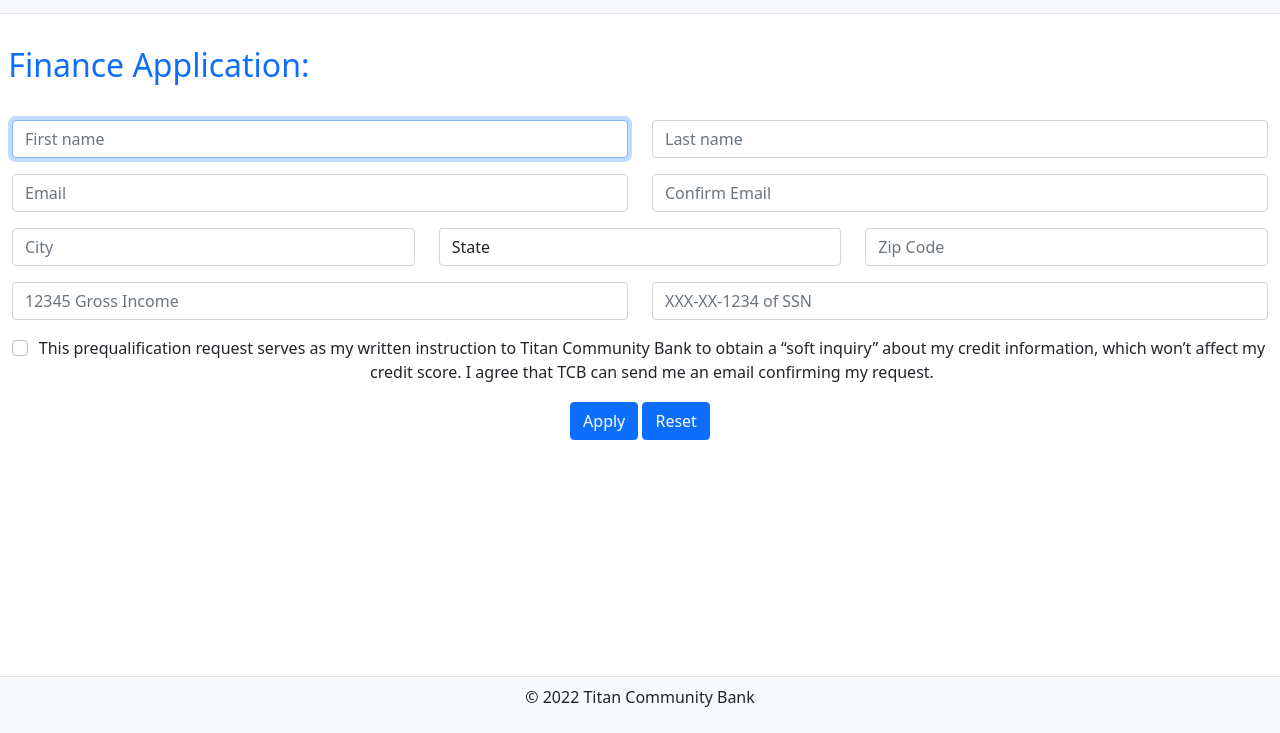
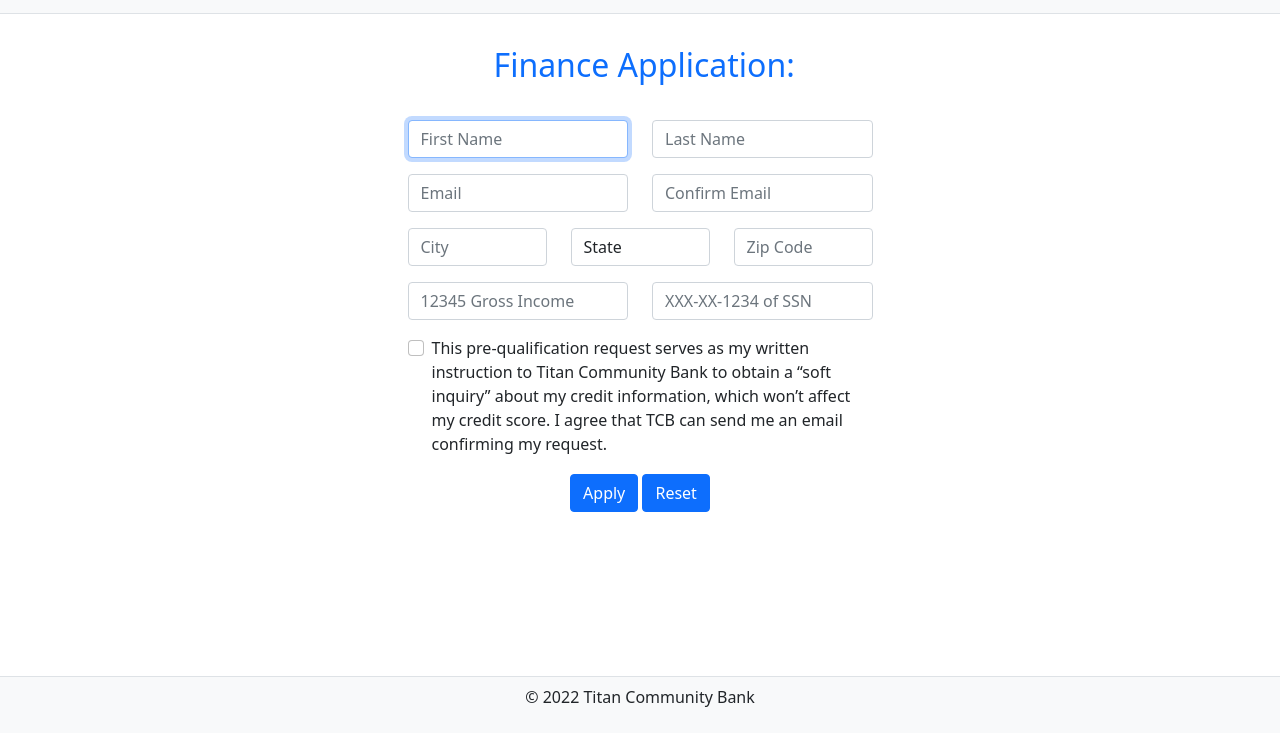
Before and after one commit to constant-curiosity/bank, a website: page client/views/finance.html in a window 1280 px wide. Shown: the part 67-800 px from the top of the page. Drawn offline with nearby package versions, Linux system fonts and the light colour scheme.

Commit message:
Bank_Project

```diff
--- a/client/views/finance.html
+++ b/client/views/finance.html
@@ -1,14 +1,12 @@
-
-
 <!DOCTYPE html>
 <html lang="en">
 	<head>
-      <meta charset="UTF-8">
-      <meta http-equiv="X-UA-Compatible" content="IE=edge">
-      <meta name="viewport" content="width=device-width, initial-scale=1.0">
-      <link href="https://cdn.jsdelivr.net/npm/bootstrap@5.0.2/dist/css/bootstrap.min.css" rel="stylesheet" integrity="sha384-EVSTQN3/azprG1Anm3QDgpJLIm9Nao0Yz1ztcQTwFspd3yD65VohhpuuCOmLASjC" crossorigin="anonymous">
-      <link rel="stylesheet" href="https://cdnjs.cloudflare.com/ajax/libs/font-awesome/4.7.0/css/font-awesome.min.css">
-      <link rel="stylesheet" href="../public/styles.css">
+		<meta charset="UTF-8" />
+		<meta http-equiv="X-UA-Compatible" content="IE=edge" />
+		<meta name="viewport" content="width=device-width, initial-scale=1.0" />
+		<link href="https://cdn.jsdelivr.net/npm/bootstrap@5.0.2/dist/css/bootstrap.min.css" rel="stylesheet" integrity="sha384-EVSTQN3/azprG1Anm3QDgpJLIm9Nao0Yz1ztcQTwFspd3yD65VohhpuuCOmLASjC" crossorigin="anonymous" />
+		<link rel="stylesheet" href="https://cdnjs.cloudflare.com/ajax/libs/font-awesome/4.7.0/css/font-awesome.min.css" />
+		<link rel="stylesheet" href="../public/styles.css" />
 		<title>Financing</title>
 	</head>
 	<body>
@@ -33,13 +31,13 @@
 				<a id="title" href="index.html" class="fs-5">Titan Community Bank</a>
 				<div id="dropDownNav">
 					<a href="index.html" class="nav-link" aria-current="page">Home</a>
-               <hr>
+					<hr />
 					<a href="login.html" class="nav-link">Login</a>
-               <hr>
+					<hr />
 					<a href="registration.html" class="nav-link">Register</a>
-               <hr>
+					<hr />
 					<a href="finance.html" class="nav-link">Financing</a>
-               <hr>
+					<hr />
 				</div>
 				<!-- "Hamburger menu" / "Bar icon" to toggle the navigation links -->
 				<a href="javascript:void(0);" class="icon" onclick="hamburgerMenu()">
@@ -47,35 +45,35 @@
 				</a>
 			</div>
 		</div>
-      <main>
-         <h2 class="py-2 text-primary">&nbsp;Finance Application:</h2>
-         <div id="financeApp" class="text-center container-fluid py-1">
+		<main class="container">
+			<h2 class="py-2 text-primary text-center">&nbsp;Finance Application:</h2>
+			<div id="financeApp" class="col-12 col-md-8 col-lg-6 col-xl-5 mx-auto py-1">
 				<form id="finance_app" action="finance.html" method="post" name="finance_app">
 					<div class="row mt-3">
 						<div class="col">
-                     <input id="first_Name" type="text" name="first_name" class="form-control" placeholder="First name">
+							<input id="first_Name" type="text" name="first_name" class="form-control" placeholder="First Name" />
 							<span id="missing_First_Name" class="text-danger"></span>
 						</div>
 						<div class="col">
-                     <input id="last_Name" type="text" name="last_name" class="form-control" placeholder="Last name">
+							<input id="last_Name" type="text" name="last_name" class="form-control" placeholder="Last Name" />
 							<span id="missing_Last_Name" class="text-danger"></span>
 						</div>
 					</div>
 					<div class="row mt-3">
 						<div class="col">
-                     <input id="email" type="email" name="email" class="form-control" placeholder="Email">
+							<input id="email" type="email" name="email" class="form-control" placeholder="Email" />
 							<span id="email_Missing" class="text-danger"></span>
 							<span id="email_Match" class="text-danger"></span>
 						</div>
 						<div class="col">
-                     <input id="email_Confirm" type="email" class="form-control" placeholder="Confirm Email">
+							<input id="email_Confirm" type="email" class="form-control" placeholder="Confirm Email" />
 							<span id="email_Confirm_Missing" class="text-danger"></span>
 							<span id="emailConfrm_Match" class="text-danger"></span>
 						</div>
 					</div>
 					<div class="row mt-3">
 						<div class="col">
-                     <input id="city" type="text" name="city" class="form-control" placeholder="City">
+							<input id="city" type="text" name="city" class="form-control" placeholder="City" />
 							<span id="missing_City" class="text-danger"></span>
 						</div>
 						<div class="col">
@@ -93,39 +91,46 @@
 							<span id="missing_State" class="text-danger"></span>
 						</div>
 						<div class="col">
-                     <input id="zip_Code" type="text" name="zip_code" class="form-control" placeholder="Zip Code">
+							<input id="zip_Code" type="text" name="zip_code" class="form-control" placeholder="Zip Code" />
 							<span id="missing_Zip_Code" class="text-danger"></span>
 						</div>
 					</div>
 					<div class="row mt-3">
 						<div class="col">
-                     <input id="gross_Income" type="text" name="gross_income" class="form-control" placeholder="12345 Gross Income">
+							<input id="gross_Income" type="text" name="gross_income" class="form-control" placeholder="12345 Gross Income" />
 							<span id="missing_Gross_Income" class="text-danger"></span>
 						</div>
 						<div class="col">
-                     <input id="SSN" type="text" name="social_num" class="form-control" placeholder="XXX-XX-1234 of SSN">
+							<input id="SSN" type="text" name="social_num" class="form-control" placeholder="XXX-XX-1234 of SSN" />
 							<span id="missing_SSN" class="text-danger"></span>
 						</div>
 					</div>
-               <div class="form-check mt-3">
-                  <input id="check_Agreement" class="form-check-input" type="checkbox">
+					<div class="form-check mt-3 text-start">
+						<input id="check_Agreement" class="form-check-input" type="checkbox" />
 						<span id="missing_Check" class="text-danger"></span>
-                  This prequalification request serves as my written instruction to Titan Community Bank to obtain a “soft inquiry” about my credit information, which won’t affect my credit score. I agree that TCB can send me an email
-                  confirming my request.
+						This pre-qualification request serves as my written instruction to Titan Community Bank to obtain a “soft inquiry” about my credit information, which won’t affect my credit score. I agree that TCB can send me an
+						email confirming my request.
 					</div>
-               <button id="submit_form" type="button" class="btn btn-primary mt-3">Apply</button>
-               <button id="reset_form" type="button" class="btn btn-primary mt-3">Reset</button>
+					<div class="text-center">
+						<button id="submit_form" type="button" class="btn btn-primary mt-3">
+							Apply
+						</button>
+						<button id="reset_form" type="button" class="btn btn-primary mt-3">
+							Reset
+						</button>
+					</div>
 				</form>
 			</div>
+
 			<div id="input_Table">
 				<h2 id="review_Header" class="text-center text-danger mt-3">&nbsp;</h2>
 				<div class="row justify-content-center mt-2">
 					<div class="col-auto">
 						<table id="finance_App_Errors" class="table table-responsive"></table>
-                  <br>
-                  <br>
-                  <br>
-                  <br>
+						<br />
+						<br />
+						<br />
+						<br />
 					</div>
 				</div>
 			</div>
```
Lines whose indentation alone changed are shown as unchanged.
